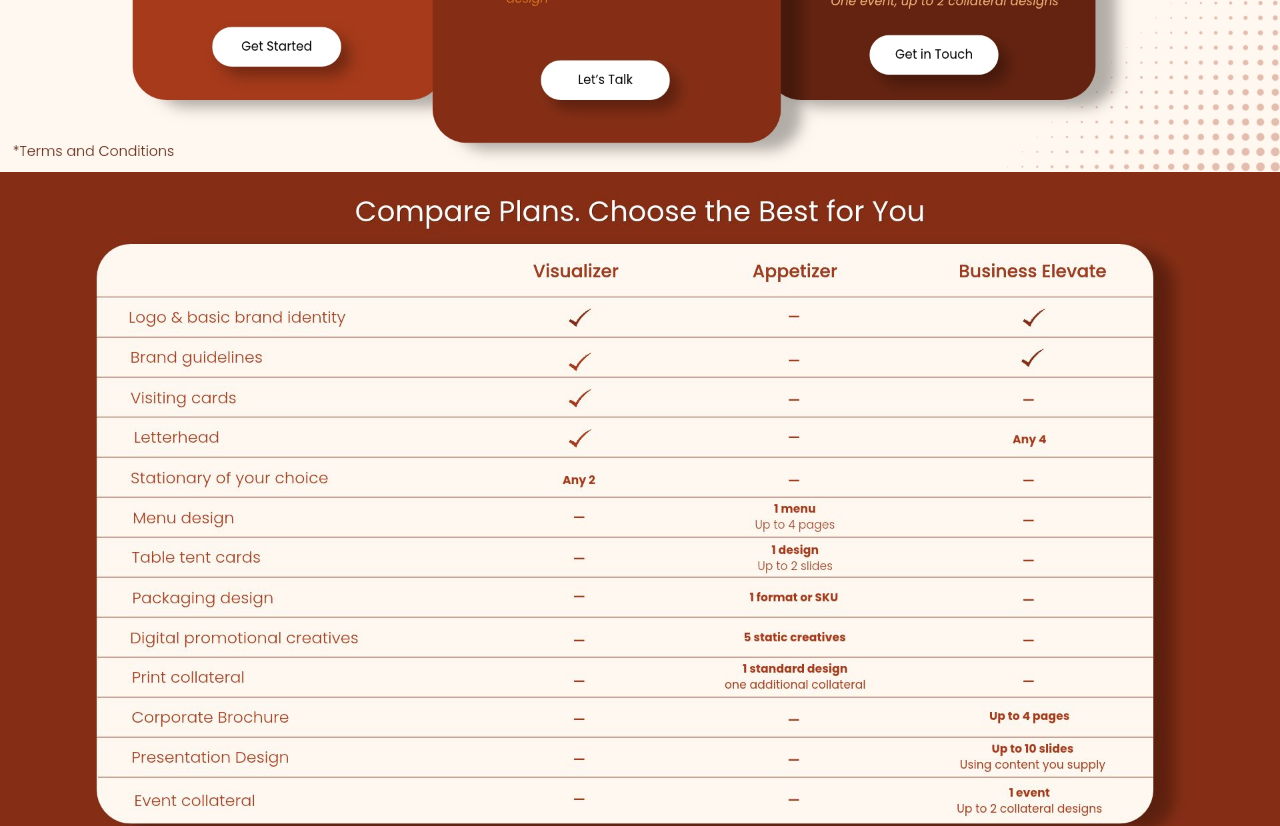
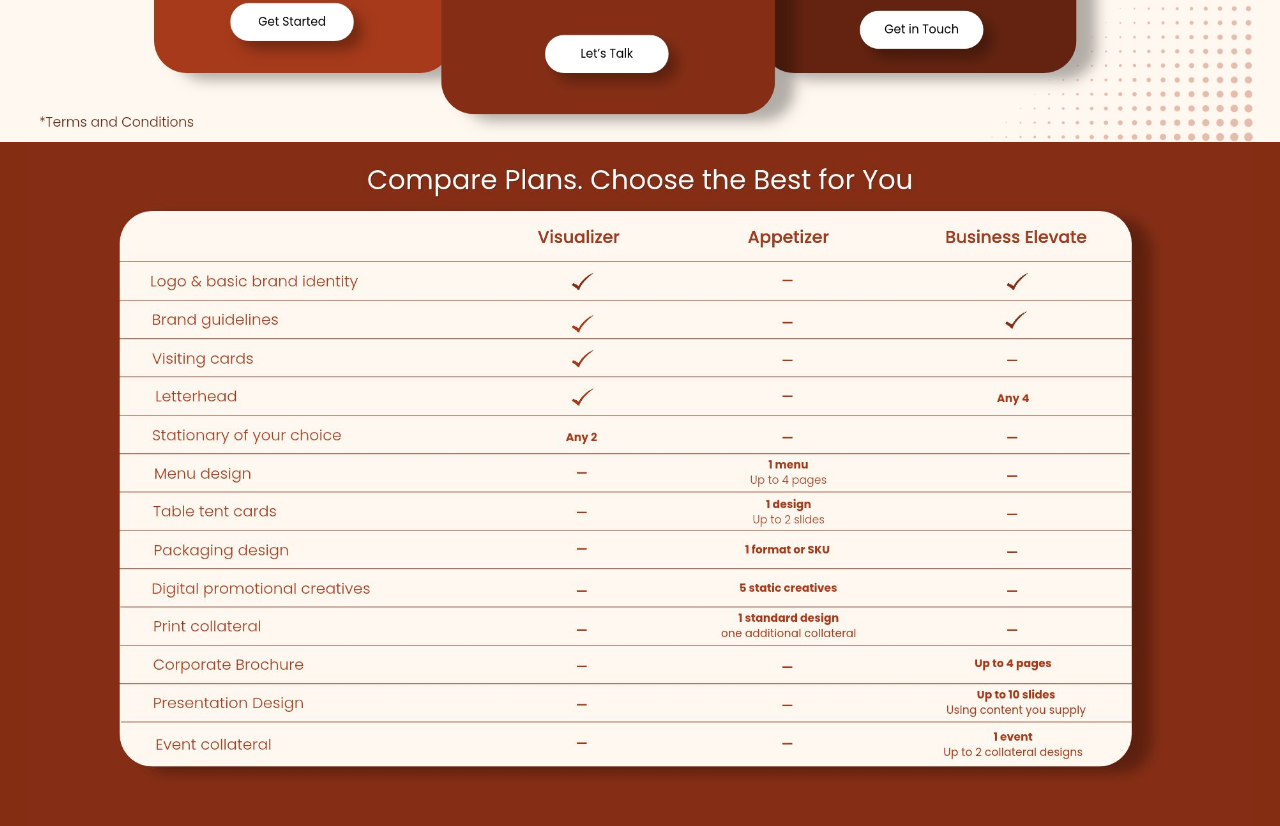
Before and after one commit to isacanugrehgambhir-afk/graphicoinnovative, a plain HTML site: page index.html in a window 1280 px wide. Shown: the part 7322-8148 px from the top of the page. Drawn offline with nearby package versions, Linux system fonts and the light colour scheme.

Commit message:
Fit bundle artwork to viewport width and height

```diff
--- a/index.html
+++ b/index.html
@@ -139,7 +139,8 @@
     .package-footnote { margin:25px 0 0; display:flex; justify-content:space-between; align-items:center; gap:18px; color:var(--muted); font-size:12px; line-height:1.55; }
     .package-footnote a { color:var(--red); font-weight:700; white-space:nowrap; text-underline-offset:3px; }
     .packages, .package-comparison { padding:0; background:#fff8f0; }
-    .package-artwork { position:relative; width:min(100%,1280px); margin:0 auto; line-height:0; }
+    .package-comparison { background:#852d13; }
+    .package-artwork { position:relative; width:min(100%,calc((100svh - 110px) * 1.7778)); margin:0 auto; line-height:0; }
     .package-artwork img { display:block; width:100%; height:auto; }
     .package-terms-hotspot { position:absolute; left:1%; bottom:1.1%; width:16%; height:4.2%; min-height:24px; border-radius:3px; cursor:pointer; }
     .package-terms-hotspot:focus-visible { outline:3px solid #174a5b; outline-offset:2px; background:rgba(255,255,255,.35); }
```
